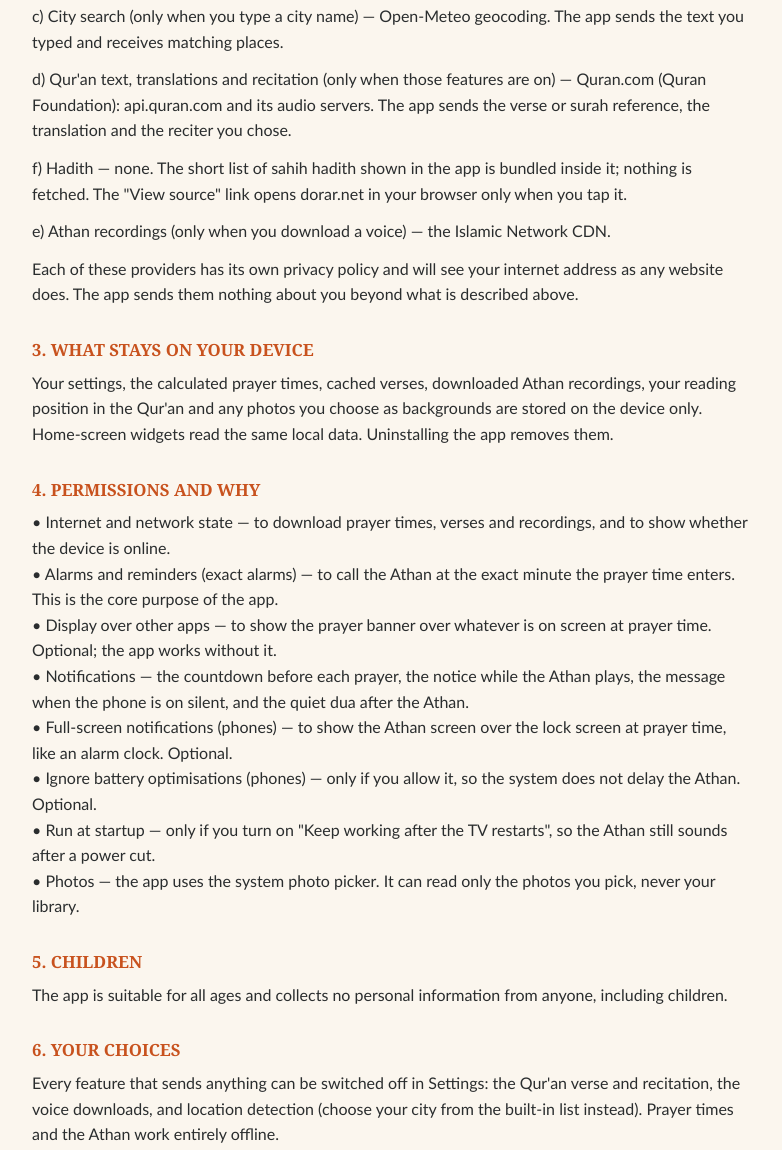
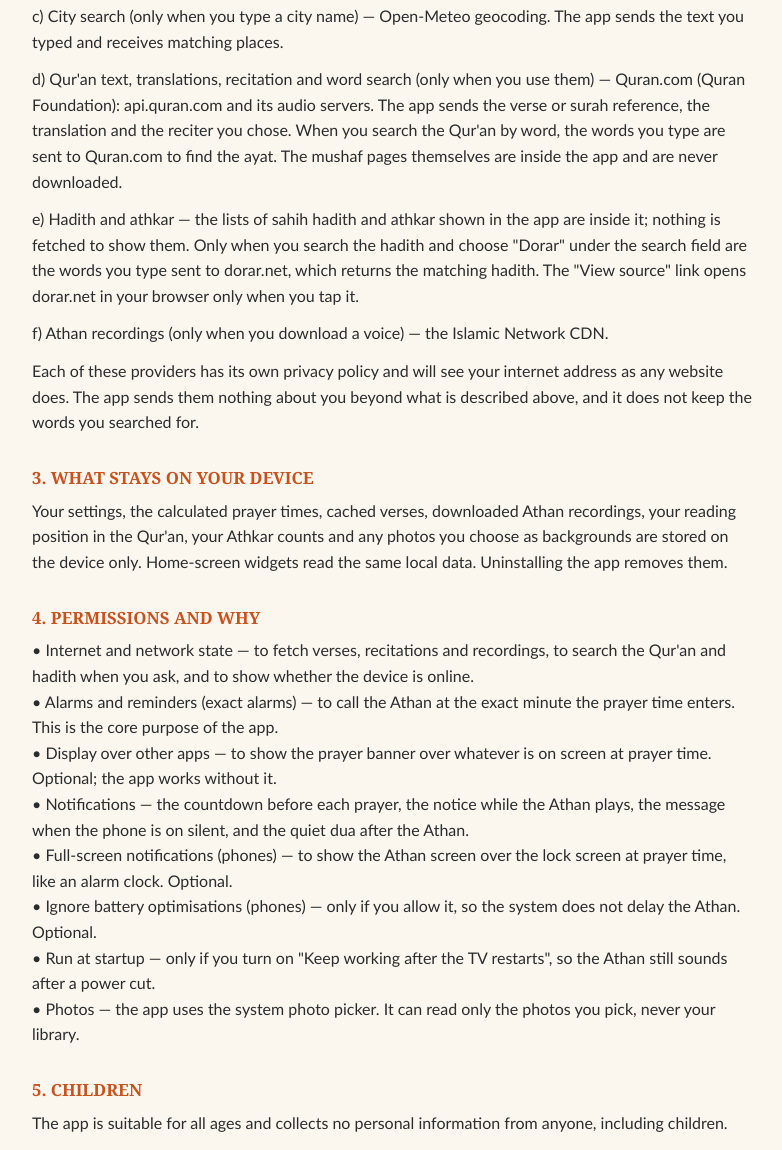
Before and after one commit to elmorr-lab/almonadee, a plain HTML site: page privacy.html in a window 1280 px wide. Shown: the part 753-1903 px from the top of the page, without its empty margins (248-1030 px from the left). Drawn offline with Linux system fonts and the light colour scheme.

Commit message:
Update privacy.html

```diff
--- a/privacy.html
+++ b/privacy.html
@@ -15,7 +15,7 @@
 </style></head>
 <body><main>
 <h1>AL-MONADEE · المنادي</h1>
-<p class="eff">Privacy Policy — effective 8 November 2026 (version 6.0 and later)</p>
+<p class="eff">Privacy Policy — effective 15 November 2026 (version 6.1 and later)</p>
 <div class="bar"></div>
 <p>AL-MONADEE (المنادي) is free software published on Google Play by elmorr (the developer, &#x201C;we&#x201D;), as a contribution from EJAD Gulf Technologies Co. Ltd., Al Khobar, Saudi Arabia, with its permission. This policy explains what the app does with information. In short: there is no account, no advertising and no tracking, and neither the developer nor EJAD operates a server or receives any data from the app.</p>
 <h2>1. DATA WE COLLECT</h2>
@@ -26,18 +26,18 @@
 <p>a) Clock check — the app asks a public server (api.quran.com) for the current time once in a while, to warn you if the device clock is wrong. Nothing about you is sent.</p>
 <p>b) Finding your location (only when you press &quot;Detect my location&quot;, or when you accept the suggestion on first run) — ipwho.is, with ipapi.co as a fallback. These services see your internet address and return an approximate city. The app does not send your address anywhere else, and the app never uses GPS.</p>
 <p>c) City search (only when you type a city name) — Open-Meteo geocoding. The app sends the text you typed and receives matching places.</p>
-<p>d) Qur&#x27;an text, translations and recitation (only when those features are on) — Quran.com (Quran Foundation): api.quran.com and its audio servers. The app sends the verse or surah reference, the translation and the reciter you chose.</p>
-<p>f) Hadith — none. The short list of sahih hadith shown in the app is bundled inside it; nothing is fetched. The &quot;View source&quot; link opens dorar.net in your browser only when you tap it.</p>
-<p>e) Athan recordings (only when you download a voice) — the Islamic Network CDN.</p>
-<p>Each of these providers has its own privacy policy and will see your internet address as any website does. The app sends them nothing about you beyond what is described above.</p>
+<p>d) Qur&#x27;an text, translations, recitation and word search (only when you use them) — Quran.com (Quran Foundation): api.quran.com and its audio servers. The app sends the verse or surah reference, the translation and the reciter you chose. When you search the Qur&#x27;an by word, the words you type are sent to Quran.com to find the ayat. The mushaf pages themselves are inside the app and are never downloaded.</p>
+<p>e) Hadith and athkar — the lists of sahih hadith and athkar shown in the app are inside it; nothing is fetched to show them. Only when you search the hadith and choose &quot;Dorar&quot; under the search field are the words you type sent to dorar.net, which returns the matching hadith. The &quot;View source&quot; link opens dorar.net in your browser only when you tap it.</p>
+<p>f) Athan recordings (only when you download a voice) — the Islamic Network CDN.</p>
+<p>Each of these providers has its own privacy policy and will see your internet address as any website does. The app sends them nothing about you beyond what is described above, and it does not keep the words you searched for.</p>
 <h2>3. WHAT STAYS ON YOUR DEVICE</h2>
-<p>Your settings, the calculated prayer times, cached verses, downloaded Athan recordings, your reading position in the Qur&#x27;an and any photos you choose as backgrounds are stored on the device only. Home-screen widgets read the same local data. Uninstalling the app removes them.</p>
+<p>Your settings, the calculated prayer times, cached verses, downloaded Athan recordings, your reading position in the Qur&#x27;an, your Athkar counts and any photos you choose as backgrounds are stored on the device only. Home-screen widgets read the same local data. Uninstalling the app removes them.</p>
 <h2>4. PERMISSIONS AND WHY</h2>
-<p>• Internet and network state — to download prayer times, verses and recordings, and to show whether the device is online.<br>• Alarms and reminders (exact alarms) — to call the Athan at the exact minute the prayer time enters. This is the core purpose of the app.<br>• Display over other apps — to show the prayer banner over whatever is on screen at prayer time. Optional; the app works without it.<br>• Notifications — the countdown before each prayer, the notice while the Athan plays, the message when the phone is on silent, and the quiet dua after the Athan.<br>• Full-screen notifications (phones) — to show the Athan screen over the lock screen at prayer time, like an alarm clock. Optional.<br>• Ignore battery optimisations (phones) — only if you allow it, so the system does not delay the Athan. Optional.<br>• Run at startup — only if you turn on &quot;Keep working after the TV restarts&quot;, so the Athan still sounds after a power cut.<br>• Photos — the app uses the system photo picker. It can read only the photos you pick, never your library.</p>
+<p>• Internet and network state — to fetch verses, recitations and recordings, to search the Qur&#x27;an and hadith when you ask, and to show whether the device is online.<br>• Alarms and reminders (exact alarms) — to call the Athan at the exact minute the prayer time enters. This is the core purpose of the app.<br>• Display over other apps — to show the prayer banner over whatever is on screen at prayer time. Optional; the app works without it.<br>• Notifications — the countdown before each prayer, the notice while the Athan plays, the message when the phone is on silent, and the quiet dua after the Athan.<br>• Full-screen notifications (phones) — to show the Athan screen over the lock screen at prayer time, like an alarm clock. Optional.<br>• Ignore battery optimisations (phones) — only if you allow it, so the system does not delay the Athan. Optional.<br>• Run at startup — only if you turn on &quot;Keep working after the TV restarts&quot;, so the Athan still sounds after a power cut.<br>• Photos — the app uses the system photo picker. It can read only the photos you pick, never your library.</p>
 <h2>5. CHILDREN</h2>
 <p>The app is suitable for all ages and collects no personal information from anyone, including children.</p>
 <h2>6. YOUR CHOICES</h2>
-<p>Every feature that sends anything can be switched off in Settings: the Qur&#x27;an verse and recitation, the voice downloads, and location detection (choose your city from the built-in list instead). Prayer times and the Athan work entirely offline.</p>
+<p>Every feature that sends anything can be switched off in Settings: the Qur&#x27;an verse and recitation, the voice downloads, and location detection (choose your city from the built-in list instead). The Qur&#x27;an and hadith searches send nothing until you search. Prayer times, the Athan, the mushaf, the Athkar and the hadith lists work entirely offline.</p>
 <h2>7. CHANGES</h2>
 <p>If this policy changes, the new version will be published at this address with a new effective date.</p>
 <h2>8. CONTACT</h2>
```
